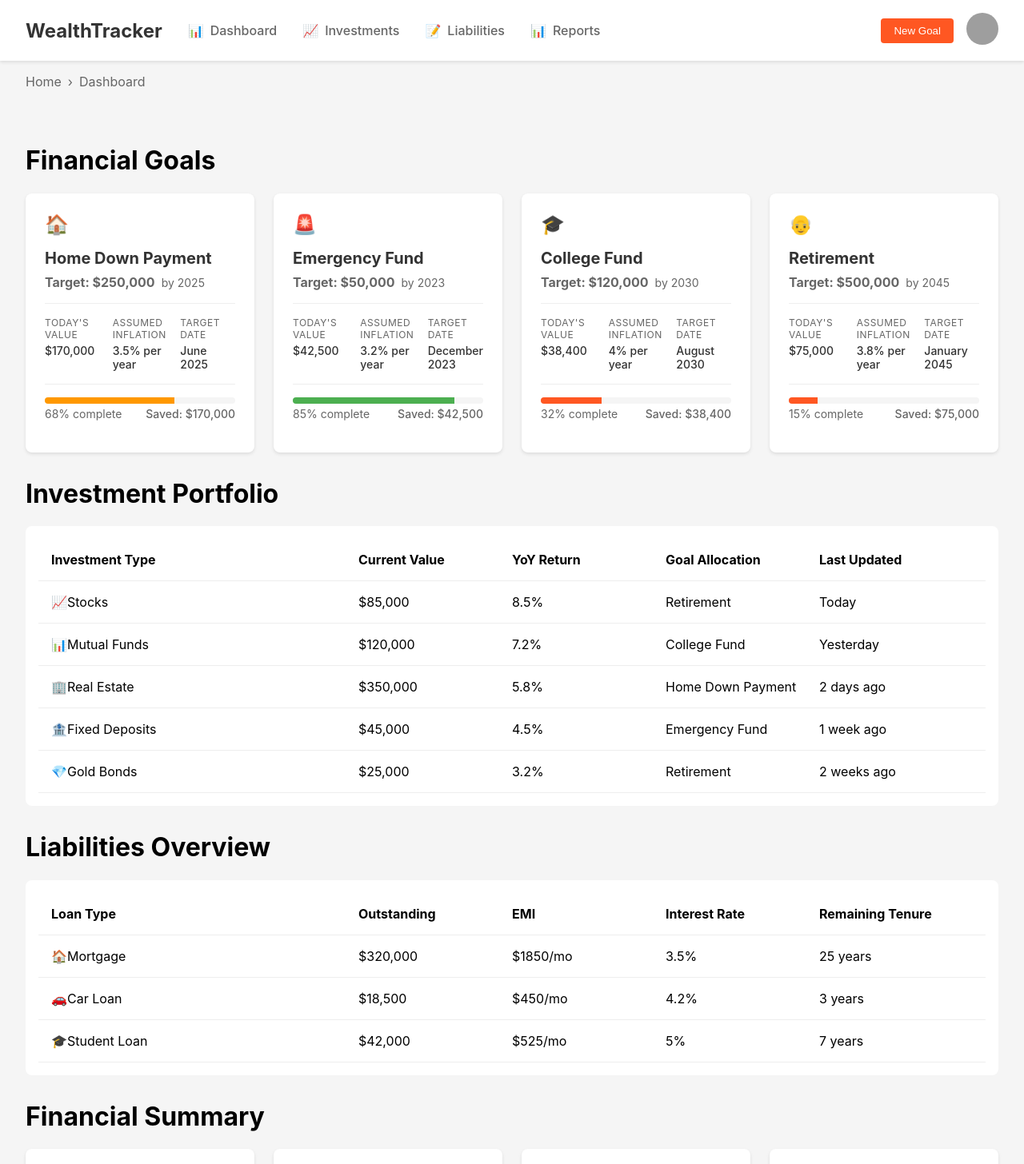
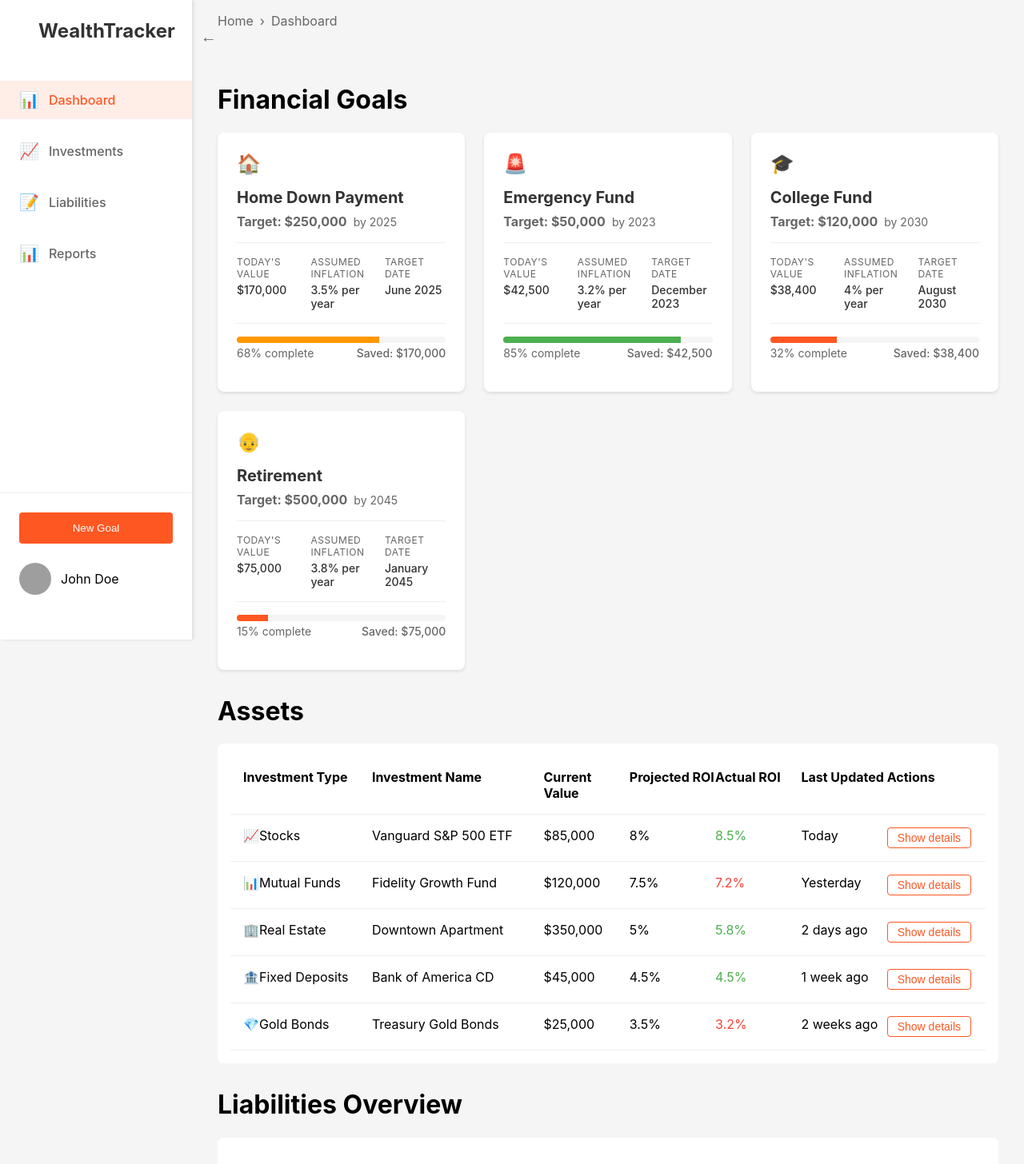
Before and after one commit to priyaaank/fingoose-ui, a React (Create React App) app: page / in a window 1280 px wide. Shown: the top 1456 px of the page at 80% size. Built offline with nearby package versions, Linux system fonts and the light colour scheme; grey boxes are pictures that could not be loaded.

Commit message:
Refined columns for Liabilities and restructured the nav bar

```diff
--- a/src/App.css
+++ b/src/App.css
@@ -1,22 +1,41 @@
 .App {
-  text-align: left;
+  display: flex;
   min-height: 100vh;
   background-color: #f5f5f5;
 }
 
+.main-content {
+  flex: 1;
+  margin-left: 240px; /* Width of the sidebar */
+  transition: margin-left 0.3s ease;
+}
+
 .main-nav {
+  position: fixed;
+  left: 0;
+  top: 0;
+  bottom: 0;
+  width: 240px;
+  background-color: white;
+  box-shadow: 2px 0 4px rgba(0,0,0,0.1);
+  padding: 1.5rem 0;
   display: flex;
-  justify-content: space-between;
-  align-items: center;
-  padding: 1rem 2rem;
-  background-color: white;
-  box-shadow: 0 2px 4px rgba(0,0,0,0.1);
+  flex-direction: column;
+  transition: width 0.3s ease;
+}
+
+.main-nav.collapsed {
+  width: 72px;
+}
+
+.main-nav.collapsed + .main-content {
+  margin-left: 72px;
 }
 
 .nav-left {
   display: flex;
-  align-items: center;
-  gap: 2rem;
+  flex-direction: column;
+  gap: 1rem;
 }
 
 .brand {
@@ -24,35 +43,64 @@
   font-weight: bold;
   color: #333;
   text-decoration: none;
+  padding: 0 1.5rem;
+  margin-bottom: 1rem;
 }
 
 .nav-item {
   display: flex;
   align-items: center;
-  gap: 0.5rem;
+  gap: 0.75rem;
   color: #666;
   text-decoration: none;
   font-weight: 500;
+  padding: 0.75rem 1.5rem;
+  transition: all 0.2s ease;
+  white-space: nowrap;
 }
 
 .nav-item:hover {
   color: #ff5722;
+  background-color: rgba(255, 87, 34, 0.1);
+}
+
+.nav-item.active {
+  color: #ff5722;
+  background-color: rgba(255, 87, 34, 0.1);
+}
+
+.nav-icon {
+  font-size: 1.25rem;
 }
 
 .nav-right {
-  display: flex;
-  align-items: center;
-  gap: 1rem;
+  margin-top: auto;
+  padding: 1.5rem;
+  border-top: 1px solid #eee;
 }
 
 .new-goal-btn {
-  padding: 0.5rem 1rem;
+  width: 100%;
+  padding: 0.75rem;
   background-color: #ff5722;
   color: white;
   border: none;
   border-radius: 4px;
   cursor: pointer;
   font-weight: 500;
+  margin-bottom: 1rem;
+  transition: background-color 0.2s ease;
+}
+
+.new-goal-btn:hover {
+  background-color: #f4511e;
+}
+
+.user-profile {
+  display: flex;
+  align-items: center;
+  gap: 0.75rem;
+  padding: 0.5rem 0;
 }
 
 .user-profile img {
@@ -99,3 +147,64 @@ nav ul li a {
 .home, .about {
   padding: 2rem;
 }
+
+.nav-header {
+  display: flex;
+  align-items: center;
+  justify-content: space-between;
+  padding: 0 1.5rem;
+  margin-bottom: 1rem;
+}
+
+.collapse-btn {
+  background: none;
+  border: none;
+  color: #666;
+  cursor: pointer;
+  padding: 0.5rem;
+  font-size: 1.25rem;
+  border-radius: 4px;
+  transition: all 0.2s ease;
+}
+
+.collapse-btn:hover {
+  color: #ff5722;
+  background-color: rgba(255, 87, 34, 0.1);
+}
+
+.main-nav.collapsed .nav-item {
+  padding: 0.75rem;
+  justify-content: center;
+}
+
+.main-nav.collapsed .brand {
+  padding: 0;
+  text-align: center;
+}
+
+.main-nav.collapsed .nav-right {
+  padding: 1.5rem 0.5rem;
+  align-items: center;
+}
+
+.main-nav.collapsed .user-profile {
+  justify-content: center;
+}
+
+.main-nav.collapsed .new-goal-btn {
+  display: none;
+}
+
+/* Add tooltip styles for collapsed state */
+.main-nav.collapsed .nav-item:hover::after {
+  content: attr(title);
+  position: absolute;
+  left: 100%;
+  background: #333;
+  color: white;
+  padding: 0.5rem;
+  border-radius: 4px;
+  margin-left: 0.5rem;
+  font-size: 0.875rem;
+  white-space: nowrap;
+}
--- a/src/App.js
+++ b/src/App.js
@@ -11,10 +11,12 @@ function App() {
     <Router>
       <div className="App">
         <Navbar />
-        <Routes>
-          <Route path="/" element={<Dashboard />} />
-          <Route path="/about" element={<About />} />
-        </Routes>
+        <div className="main-content">
+          <Routes>
+            <Route path="/" element={<Dashboard />} />
+            <Route path="/about" element={<About />} />
+          </Routes>
+        </div>
       </div>
     </Router>
   );
--- a/src/components/Investment/InvestmentTable.js
+++ b/src/components/Investment/InvestmentTable.js
@@ -5,10 +5,12 @@ function InvestmentTable({ investments }) {
     <div className="investment-table">
       <div className="table-header">
         <div>Investment Type</div>
+        <div>Investment Name</div>
         <div>Current Value</div>
-        <div>YoY Return</div>
-        <div>Goal Allocation</div>
+        <div>Projected ROI</div>
+        <div>Actual ROI</div>
         <div>Last Updated</div>
+        <div>Actions</div>
       </div>
       {investments.map((investment, index) => (
         <div key={index} className="table-row">
@@ -16,10 +18,16 @@ function InvestmentTable({ investments }) {
             <span className="investment-icon">{investment.icon}</span>
             {investment.type}
           </div>
+          <div>{investment.name}</div>
           <div>${investment.value.toLocaleString()}</div>
-          <div>{investment.return}%</div>
-          <div>{investment.goalAllocation}</div>
+          <div>{investment.projectedRoi}%</div>
+          <div className={investment.actualRoi >= investment.projectedRoi ? 'positive' : 'negative'}>
+            {investment.actualRoi}%
+          </div>
           <div>{investment.lastUpdated}</div>
+          <div>
+            <button className="details-btn">Show details</button>
+          </div>
         </div>
       ))}
     </div>
--- a/src/components/Navbar.js
+++ b/src/components/Navbar.js
@@ -1,32 +1,62 @@
-import React from 'react';
-import { Link } from 'react-router-dom';
+import React, { useState } from 'react';
+import { Link, useLocation } from 'react-router-dom';
 
 function Navbar() {
+  const [isCollapsed, setIsCollapsed] = useState(false);
+  const location = useLocation();
+
   return (
-    <nav className="main-nav">
+    <nav className={`main-nav ${isCollapsed ? 'collapsed' : ''}`}>
       <div className="nav-left">
-        <Link to="/" className="brand">WealthTracker</Link>
-        <Link to="/" className="nav-item">
+        <div className="nav-header">
+          <Link to="/" className="brand">
+            {isCollapsed ? "WT" : "WealthTracker"}
+          </Link>
+          <button
+            className="collapse-btn"
+            onClick={() => setIsCollapsed(!isCollapsed)}
+          >
+            {isCollapsed ? '→' : '←'}
+          </button>
+        </div>
+        <Link
+          to="/"
+          className={`nav-item ${location.pathname === '/' ? 'active' : ''}`}
+          title={isCollapsed ? "Dashboard" : ""}
+        >
           <span className="nav-icon">📊</span>
-          Dashboard
+          {!isCollapsed && <span>Dashboard</span>}
         </Link>
-        <Link to="/investments" className="nav-item">
+        <Link
+          to="/investments"
+          className={`nav-item ${location.pathname === '/investments' ? 'active' : ''}`}
+          title={isCollapsed ? "Investments" : ""}
+        >
           <span className="nav-icon">📈</span>
-          Investments
+          {!isCollapsed && <span>Investments</span>}
         </Link>
-        <Link to="/liabilities" className="nav-item">
+        <Link
+          to="/liabilities"
+          className={`nav-item ${location.pathname === '/liabilities' ? 'active' : ''}`}
+          title={isCollapsed ? "Liabilities" : ""}
+        >
           <span className="nav-icon">📝</span>
-          Liabilities
+          {!isCollapsed && <span>Liabilities</span>}
         </Link>
-        <Link to="/reports" className="nav-item">
+        <Link
+          to="/reports"
+          className={`nav-item ${location.pathname === '/reports' ? 'active' : ''}`}
+          title={isCollapsed ? "Reports" : ""}
+        >
           <span className="nav-icon">📊</span>
-          Reports
+          {!isCollapsed && <span>Reports</span>}
         </Link>
       </div>
       <div className="nav-right">
-        <button className="new-goal-btn">New Goal</button>
-        <div className="user-profile">
+        {!isCollapsed && <button className="new-goal-btn">New Goal</button>}
+        <div className="user-profile" title={isCollapsed ? "John Doe" : ""}>
           <img src="/profile-placeholder.png" alt="User Profile" />
+          {!isCollapsed && <span>John Doe</span>}
         </div>
       </div>
     </nav>
--- a/src/data/mockData.json
+++ b/src/data/mockData.json
@@ -45,41 +45,46 @@
     {
       "icon": "📈",
       "type": "Stocks",
+      "name": "Vanguard S&P 500 ETF",
       "value": 85000,
-      "return": 8.5,
-      "goalAllocation": "Retirement",
+      "projectedRoi": 8.0,
+      "actualRoi": 8.5,
       "lastUpdated": "Today"
     },
     {
       "icon": "📊",
       "type": "Mutual Funds",
+      "name": "Fidelity Growth Fund",
       "value": 120000,
-      "return": 7.2,
-      "goalAllocation": "College Fund",
+      "projectedRoi": 7.5,
+      "actualRoi": 7.2,
       "lastUpdated": "Yesterday"
     },
     {
       "icon": "🏢",
       "type": "Real Estate",
+      "name": "Downtown Apartment",
       "value": 350000,
-      "return": 5.8,
-      "goalAllocation": "Home Down Payment",
+      "projectedRoi": 5.0,
+      "actualRoi": 5.8,
       "lastUpdated": "2 days ago"
     },
     {
       "icon": "🏦",
       "type": "Fixed Deposits",
+      "name": "Bank of America CD",
       "value": 45000,
-      "return": 4.5,
-      "goalAllocation": "Emergency Fund",
+      "projectedRoi": 4.5,
+      "actualRoi": 4.5,
       "lastUpdated": "1 week ago"
     },
     {
       "icon": "💎",
       "type": "Gold Bonds",
+      "name": "Treasury Gold Bonds",
       "value": 25000,
-      "return": 3.2,
-      "goalAllocation": "Retirement",
+      "projectedRoi": 3.5,
+      "actualRoi": 3.2,
       "lastUpdated": "2 weeks ago"
     }
   ],
--- a/src/pages/Dashboard.js
+++ b/src/pages/Dashboard.js
@@ -47,7 +47,7 @@ function Dashboard() {
           ))}
         </div>
 
-        <h1>Investment Portfolio</h1>
+        <h1>Assets</h1>
         <InvestmentTable investments={data.investments} />
 
         <h1>Liabilities Overview</h1>
--- a/src/styles/Dashboard.css
+++ b/src/styles/Dashboard.css
@@ -99,3 +99,31 @@
   0% { transform: rotate(0deg); }
   100% { transform: rotate(360deg); }
 }
+
+.investment-table .table-header,
+.investment-table .table-row {
+  grid-template-columns: 1.5fr 2fr 1fr 1fr 1fr 1fr 1fr;
+}
+
+.details-btn {
+  padding: 0.25rem 0.75rem;
+  background: transparent;
+  border: 1px solid #ff5722;
+  color: #ff5722;
+  border-radius: 4px;
+  cursor: pointer;
+  font-size: 0.875rem;
+  transition: all 0.2s ease;
+}
+
+.details-btn:hover {
+  background: rgba(255, 87, 34, 0.1);
+}
+
+.positive {
+  color: #4caf50;
+}
+
+.negative {
+  color: #f44336;
+}
```
